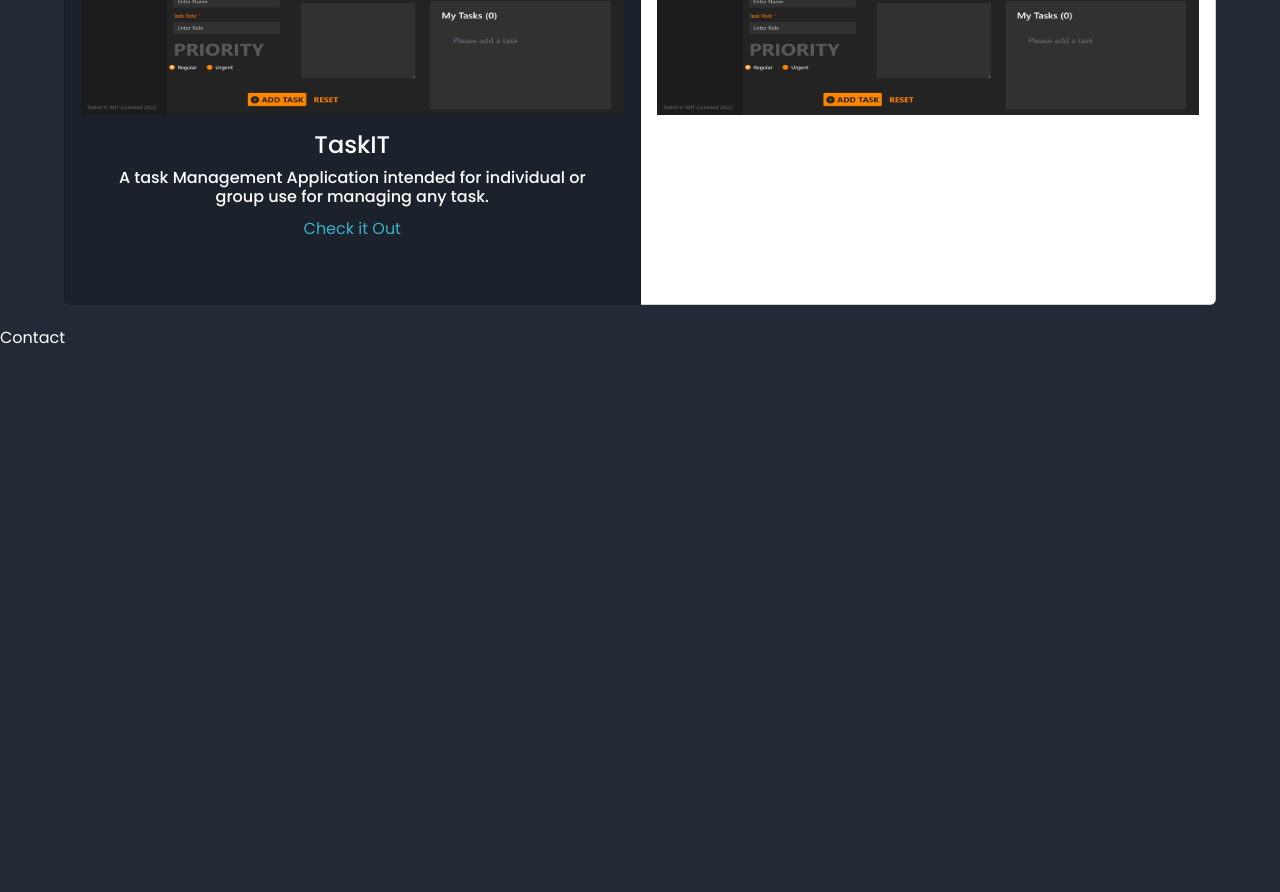
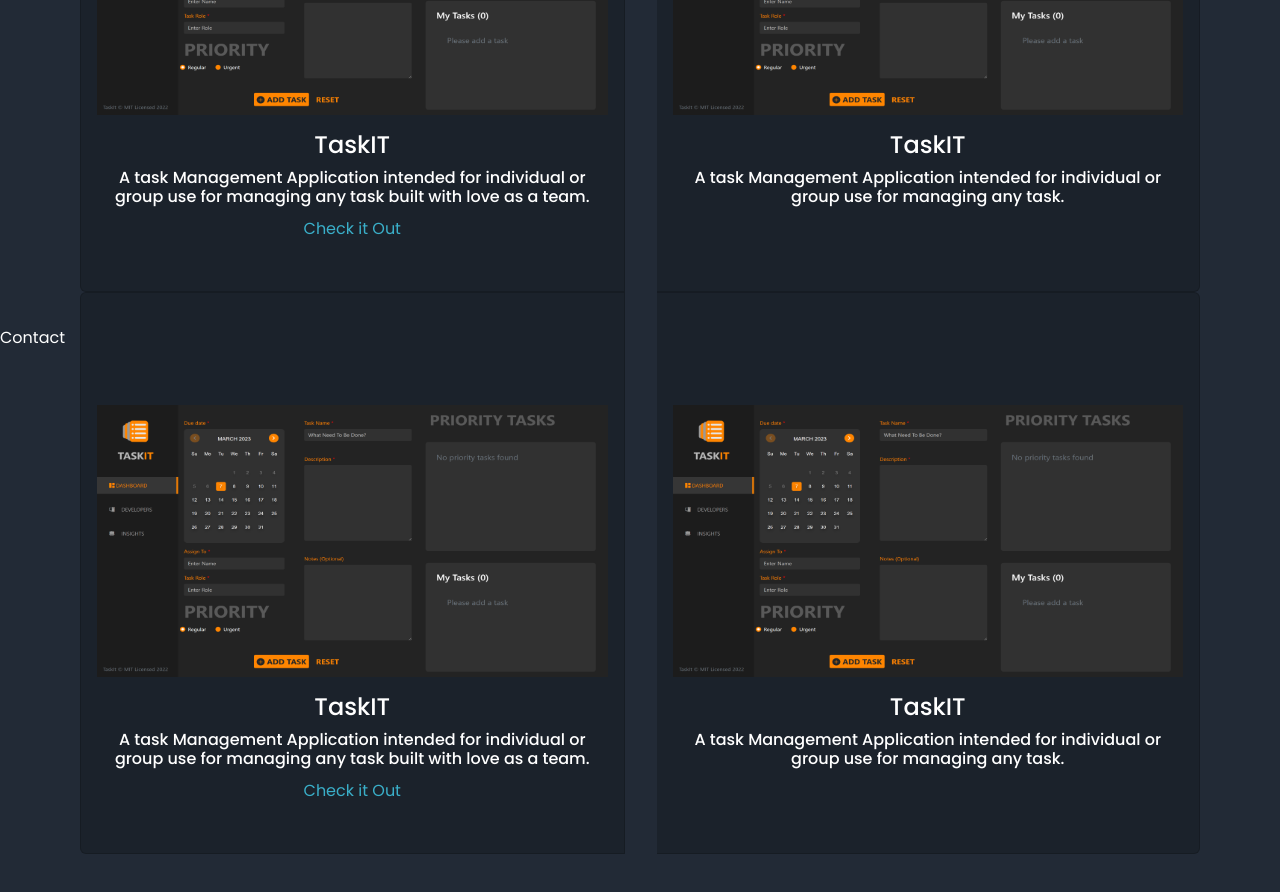
Before and after one commit to rodriguezjaniece08/react-portfolio, a React (Create React App) app: page / in a window 1280 px wide. Shown: the part 2460-3352 px from the top of the page. Built offline with nearby package versions, Linux system fonts and the light colour scheme.

Commit message:
added 2nd row of card layout

```diff
--- a/src/components/projects/ProjectCardFront.jsx
+++ b/src/components/projects/ProjectCardFront.jsx
@@ -8,10 +8,11 @@
 //project card component
 const ProjectCardFront = () => {
   return(
+    <>
    <CardGroup>
     <Card
       body
-      className="text-center"
+      className="text-center mx-3"
       style={{
         width: '5rem',
         background: 'var(--color-bg-variant)'
@@ -33,7 +34,7 @@
           className='mb-2'
           tag='h6'
           >
-            A task Management Application intended for individual or group use for managing any task.
+            A task Management Application intended for individual or group use for managing any task built with love as a team.
           </CardText>
         <p><a href="https://rodriguezjaniece08.github.io/Final_Project/" target='blank'>Check it Out</a></p>
       </CardBody>
@@ -41,9 +42,10 @@
 
     <Card
       body
-      className="text-center"
+      className="text-center mx-3"
       style={{
-        width: '3rem'
+        width: '3rem',
+        background: 'var(--color-bg-variant)'
       }}>
       <CardImg
         alt="Image of Taskit App"
@@ -55,18 +57,80 @@
         width="100%"
         />
       <CardBody>
-        <CardTitle tag='h2'>
+        <CardTitle tag='h4'>
           TaskIT
         </CardTitle>
         <CardText
           className='mb-2'
-          tag='h4'
+          tag='h6'
           >
             A task Management Application intended for individual or group use for managing any task.
           </CardText>
       </CardBody>
     </Card>
    </CardGroup>
+      <CardGroup>
+      <Card
+        body
+        className="text-center mx-3"
+        style={{
+          width: '5rem',
+          background: 'var(--color-bg-variant)'
+        }}>
+        <CardImg
+          alt="Image of Taskit App"
+          src={projectImg1}
+          style={{
+            height:'23rem'
+          }}
+          top
+          width="100%"
+        />
+        <CardBody>
+          <CardTitle tag='h4'>
+            TaskIT
+          </CardTitle>
+          <CardText
+            className='mb-2'
+            tag='h6'
+            >
+              A task Management Application intended for individual or group use for managing any task built with love as a team.
+            </CardText>
+          <p><a href="https://rodriguezjaniece08.github.io/Final_Project/" target='blank'>Check it Out</a></p>
+        </CardBody>
+      </Card>
+
+      <Card
+        body
+        className="text-center mx-3"
+        style={{
+          width: '3rem',
+          background: 'var(--color-bg-variant)'
+        }}>
+        <CardImg
+          alt="Image of Taskit App"
+          src={projectImg1}
+          style={{
+            height:'23rem'
+          }}
+          top
+          width="100%"
+          />
+        <CardBody>
+          <CardTitle tag='h4'>
+            TaskIT
+          </CardTitle>
+          <CardText
+            className='mb-2'
+            tag='h6'
+            >
+              A task Management Application intended for individual or group use for managing any task.
+            </CardText>
+        </CardBody>
+      </Card>
+     </CardGroup>
+              </>
+
   )
 }
 
```
Lines whose indentation alone changed are shown as unchanged.
